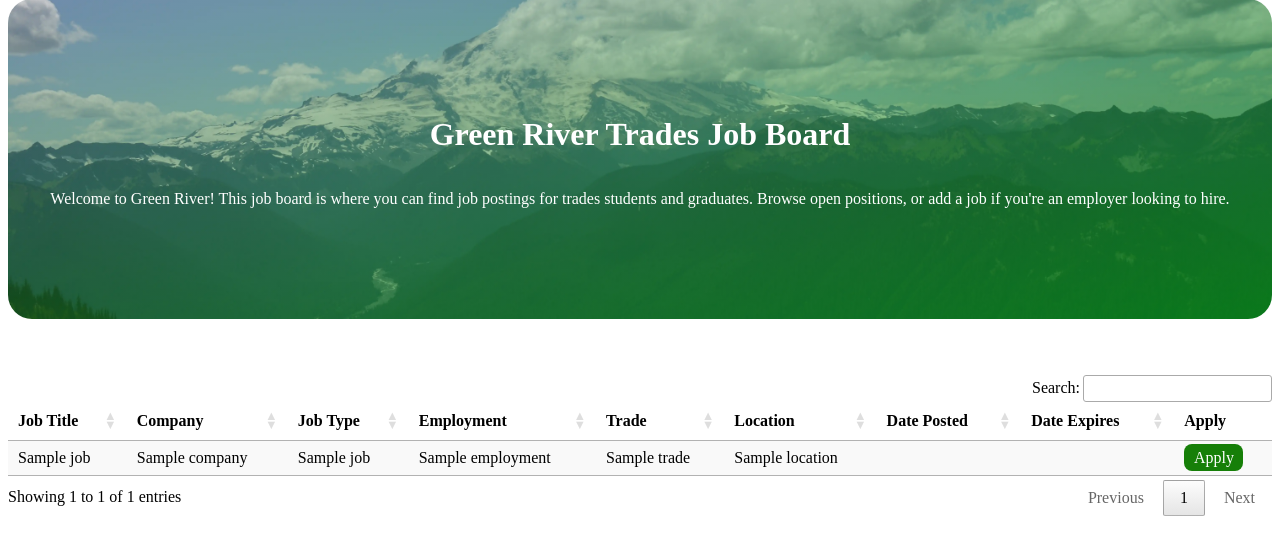
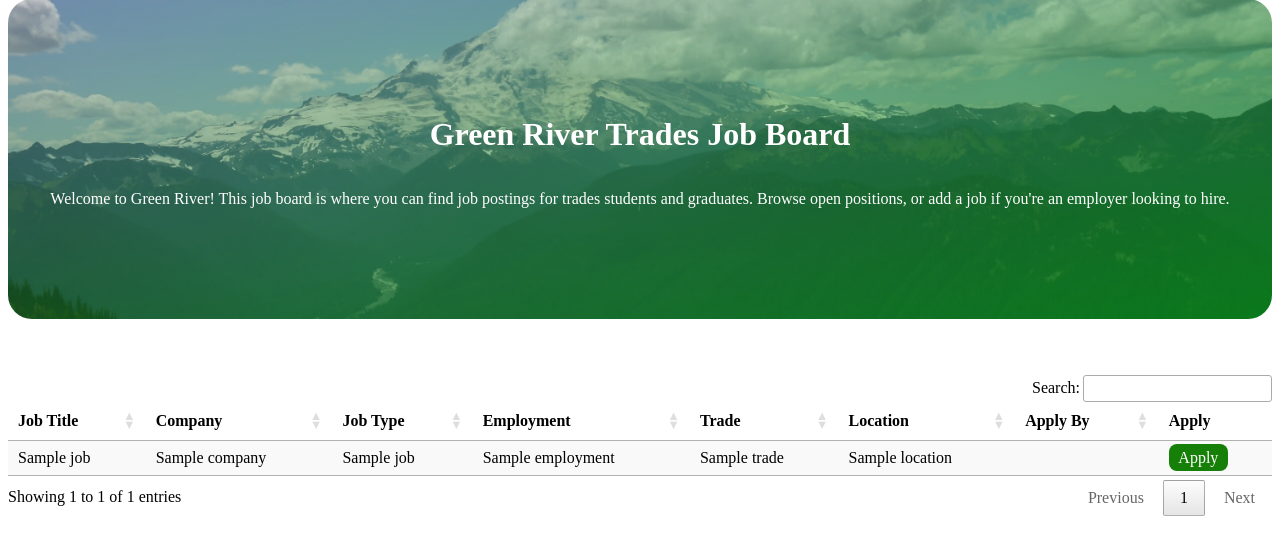
Before and after one commit to rrmez2005-pixel/Sprints, a Node server app: template views/home.ejs in a window 1280 px wide. Shown: the part 69-624 px from the top of the page. Run offline with Node 20, Linux system fonts and the light colour scheme; the template is opened without the code that fills it: most values are stand-ins (such as "Sample title", 1, 10 or a date in 2020); some libraries are stand-ins or nearby versions.

Commit message:
Fixed classification values for internship, part-time, and full-time, reformatted dates

```diff
--- a/app.js
+++ b/app.js
@@ -25,7 +25,7 @@ const app = express();
 const PORT = 4000;
 
 function formatDate(value) {
-    return new Date(value).toLocaleDateString('en-US', {dateStyle:'short',timeZone: 'UTC'});
+    return new Date(value).toLocaleDateString('en-US', {month: 'short', day: 'numeric', year: 'numeric'});
 }
 
 //Enables static file serving
--- a/views/addjob.ejs
+++ b/views/addjob.ejs
@@ -40,17 +40,17 @@
                         <input type="radio" id="job" name="job" value="job">Job
                     </label>
                     <label>
-                        <input type="radio" id="intern" name="job" value="intern">Internship
+                        <input type="radio" id="intern" name="job" value="internship">Internship
                     </label>
                     <span class="err" id="err-job">Please select a job type</span>
                 </fieldset>
                 <fieldset id="employmentfield">
                     <legend>Employment</legend>
                     <label>
-                        <input type="radio" id="fulltime" name="employment" value="full"> Full time
+                        <input type="radio" id="fulltime" name="employment" value="full-time"> Full time
                     </label>
                     <label>
-                        <input type="radio" id="parttime" name="employment" value="part"> Part time
+                        <input type="radio" id="parttime" name="employment" value="part-time"> Part time
                     </label>
                     <!-- <label>
                         <input type="radio" id="other" name="employment" value="other"> Other
--- a/views/home.ejs
+++ b/views/home.ejs
@@ -57,8 +57,7 @@
                             <th>Employment</th>
                             <th>Trade</th>
                             <th>Location</th>
-                            <th>Date Posted</th>
-                            <th>Date Expires</th>
+                            <th>Apply By</th>
                             <th>Apply</th>
                         </tr>
                     </thead>
@@ -71,8 +70,7 @@
                                     <td><%= job.employment %></td>
                                     <td><%= job.trade %></td>
                                     <td><%= job.location %></td>
-                                    <td><%= formatDate(job.dateposted) %></td>
-                                    <td><%= formatDate(job.dateexpires) %></td>
+                                    <td><%= formatDate(job.dateexpires)%></td>
                                     <td>
                                         <!-- Dynamic EJS link using what the user typed -->
                                         <a href="<%= job.applink %>" target="_blank" class="apply">Apply</a>
@@ -93,7 +91,8 @@
                         emptyTable: 'No jobs available at this time'
                     },
                     columnDefs: [
-                        { orderable: false, targets: 8 }
+                        { orderable: false, targets: 7 },
+
                     ]
                 });
             </script>
```
